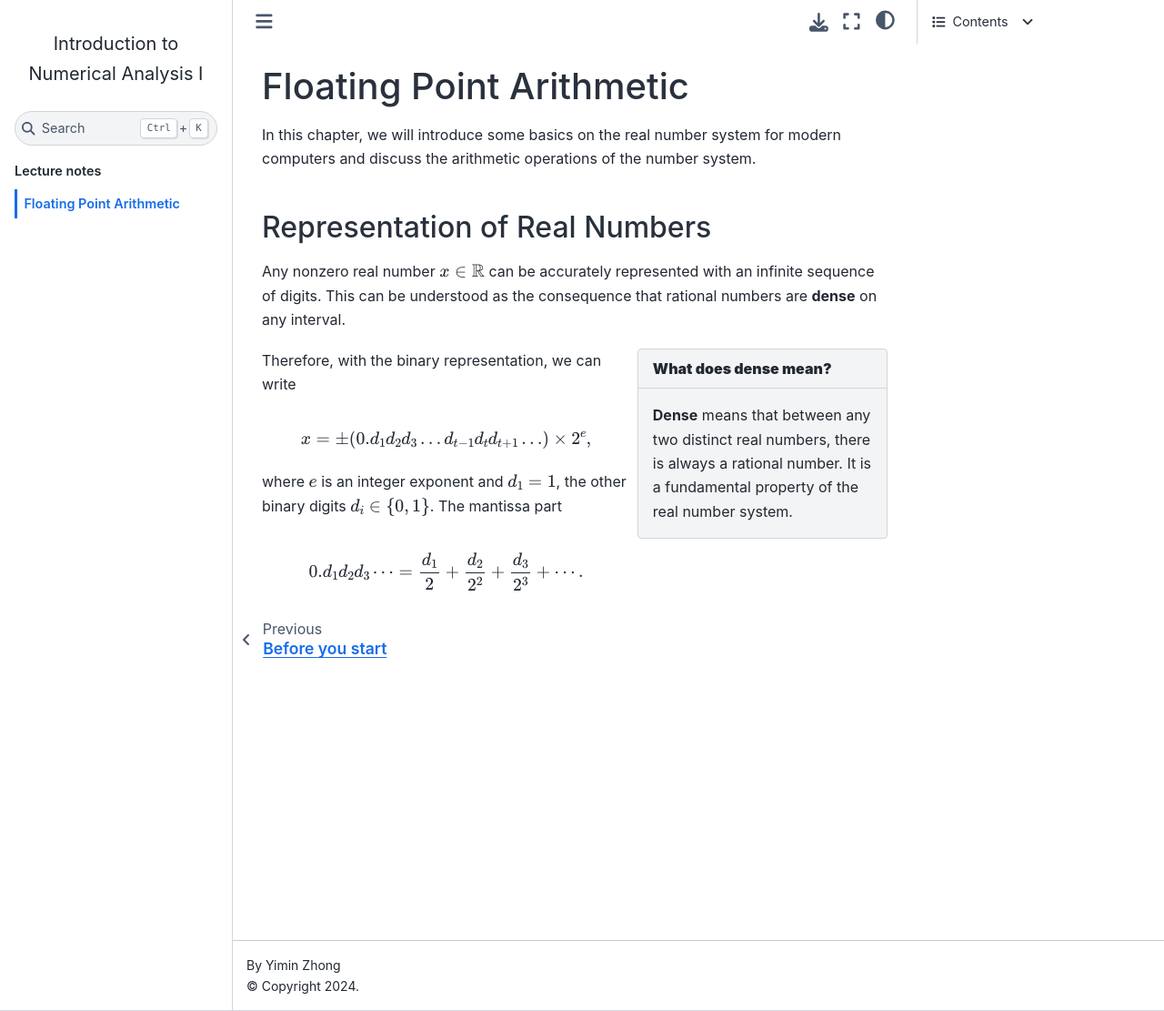
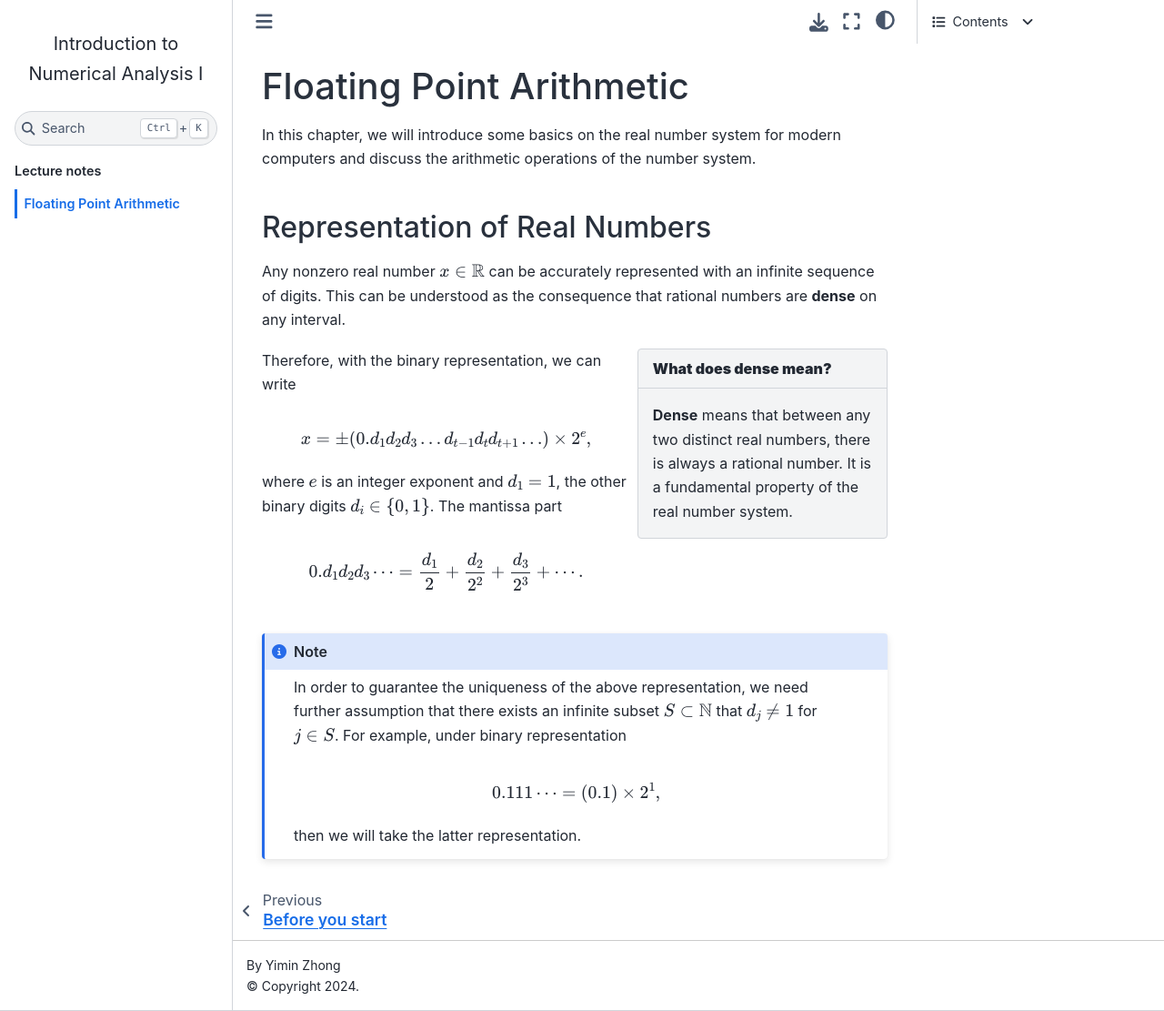
Before and after one commit to auburn-comp-math/math-5630-6630, a Jupyter Book: the page built from floating_point.md, in a window 1280 px wide and 1111 px high. Shown: the whole window at 91% size. Built offline with Jupyter Book 1.0.4 settings and Sphinx 7.4.7 and the Sphinx Book theme 1.1.4, drawn with Linux system fonts in a browser that asks for light colours.

Commit message:
update floating

````diff
--- a/floating_point.md
+++ b/floating_point.md
@@ -21,3 +21,12 @@ where $e$ is an integer exponent and $d_1=1$, the other binary digits $d_i\in \{
 $$
 0.d_1 d_2 d_3\dots =  \frac{d_1}{2} + \frac{d_2}{2^2} + \frac{d_3}{2^3} + \cdots.
 $$
+
+```{note}
+
+In order to guarantee the uniqueness of the above representation, we need further assumption that there exists an infinite subset $S\subset \mathbb{N}$ that $d_j\neq 1$ for $j\in S$. For example, under binary representation
+
+$$0.111\dots = (0.1)\times 2^1,$$
+
+then we will take the latter representation.
+```
````
